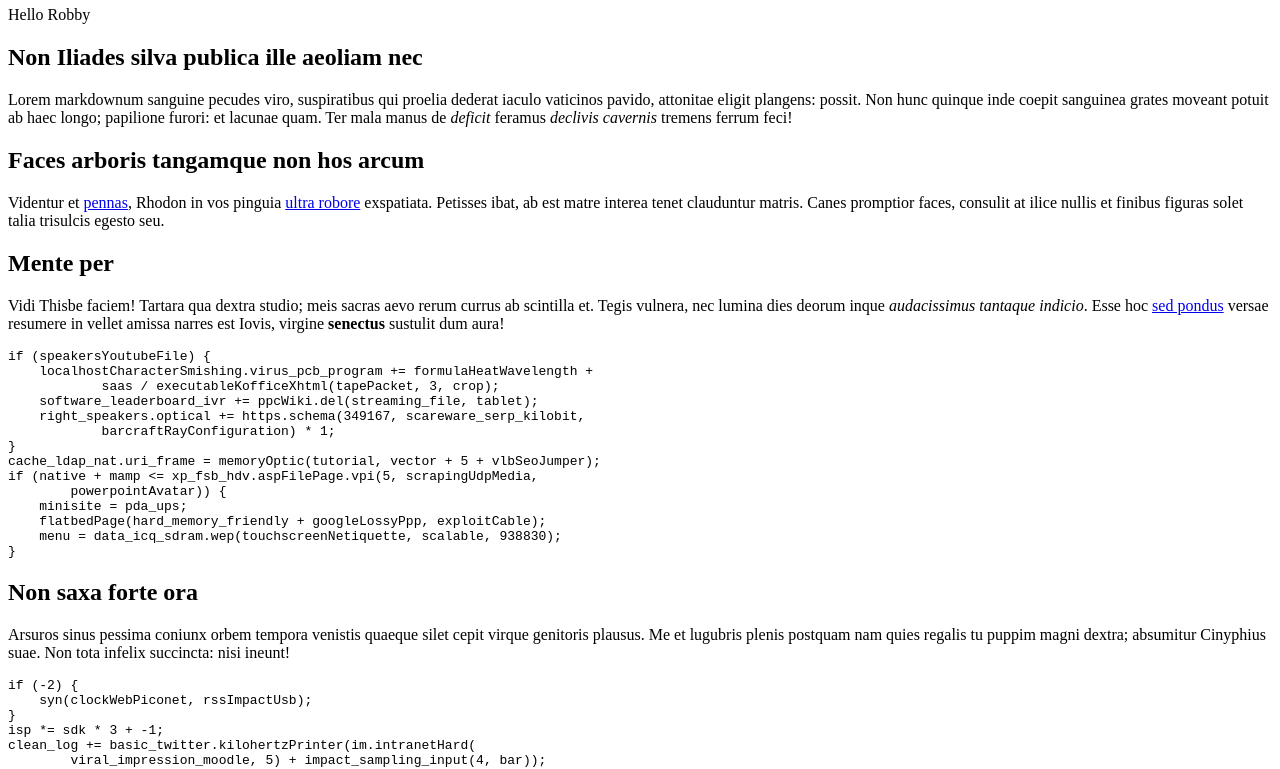
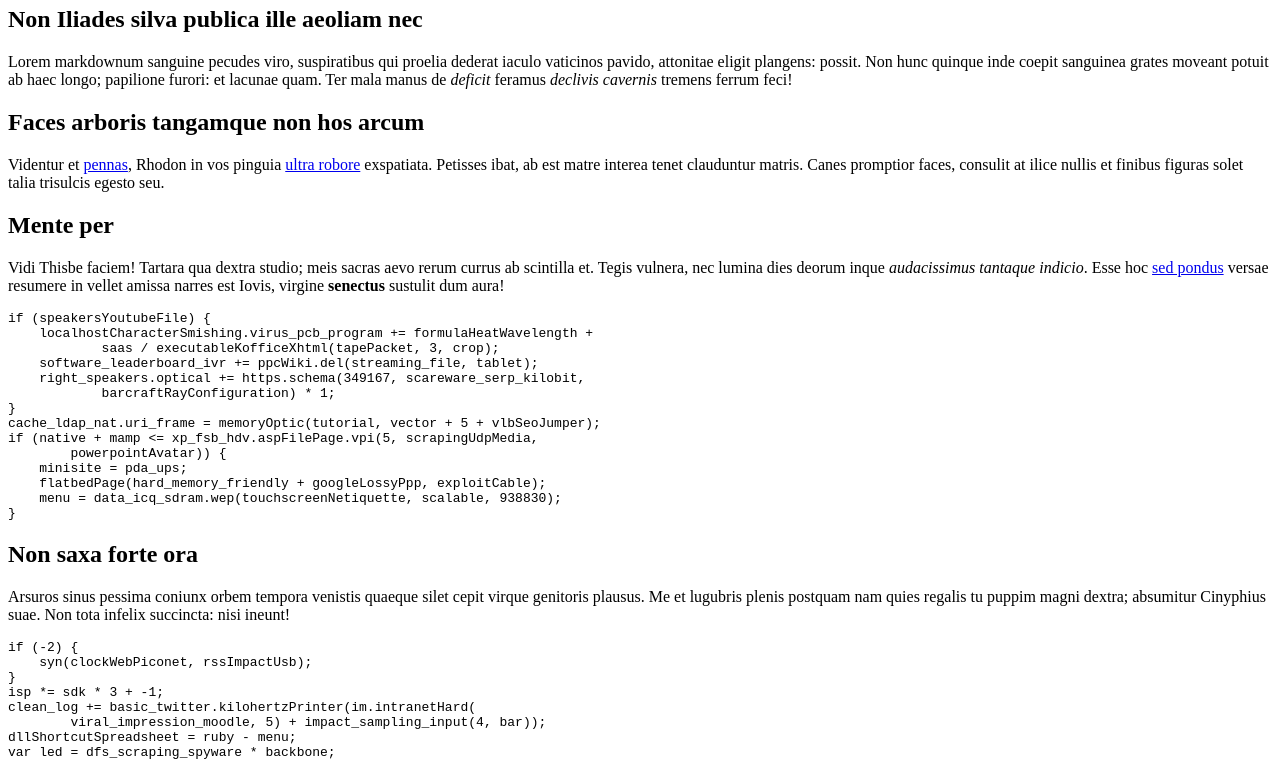
Before and after one commit to MobiusHorizons/awesome-cms, a website: page posts/My-First-Post.html in a window 1280 px wide. Shown: the part 167-936 px from the top of the page. Drawn offline with Linux system fonts and the light colour scheme.

Commit message:
update post 0

```diff
--- a/posts/My-First-Post.html
+++ b/posts/My-First-Post.html
@@ -7,9 +7,7 @@
 			<h1> My First Post </h1>
 			<h2> By Paul Martin </h2>
 		</div>
-		<div class="content"> <h1>Hippotaden quod solida -- Just for You</h1>
-
-<p>Hello Robby</p>
+		<div class="content"> <h1>Hippotaden quod solida</h1>
 
 <h2>Non Iliades silva publica ille aeoliam nec</h2>
 
```
Also changed, not shown: api/posts.json (+1 -1 lines).
